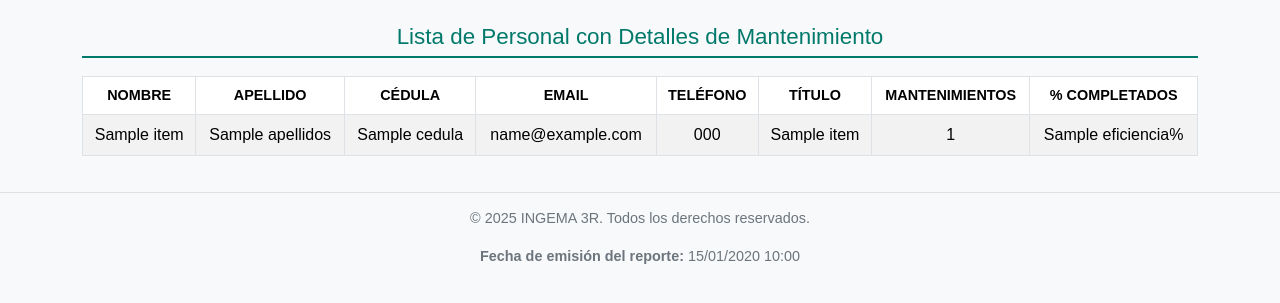
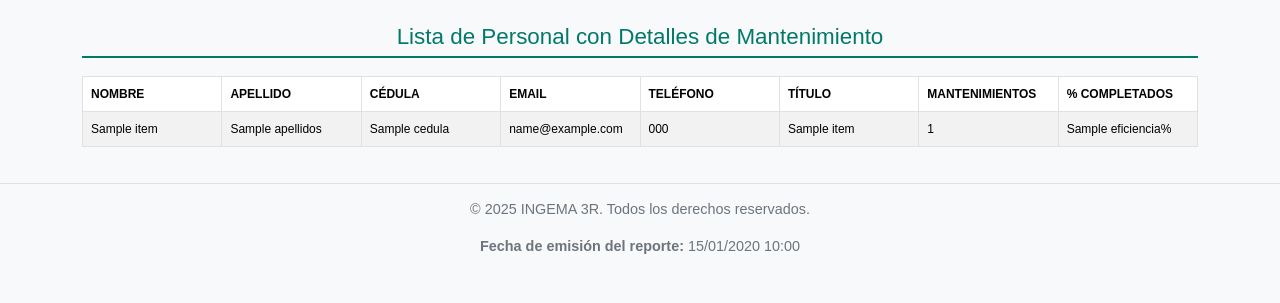
Before and after one commit to Cristiang1021/backendMantenimiento, a Flask app: template app/templates/reporte_personal.html in a window 1280 px wide. Shown: the part 118-421 px from the top of the page. Run offline with Flask 3, Linux system fonts and the light colour scheme; the template is opened without the code that fills it: most values are stand-ins (such as "Sample title", 1, 10 or a date in 2020).

Commit message:
Final final

```diff
--- a/app/templates/reporte_personal.html
+++ b/app/templates/reporte_personal.html
@@ -1,10 +1,10 @@
 <!DOCTYPE html>
 <html lang="es">
 <head>
-    <meta charset="UTF-8">
-    <meta name="viewport" content="width=device-width, initial-scale=1.0">
+  <meta charset="UTF-8" />
+  <meta name="viewport" content="width=device-width, initial-scale=1.0" />
   <title>Reporte de Personal Detallado</title>
-    <link href="https://cdn.jsdelivr.net/npm/bootstrap@5.3.0-alpha3/dist/css/bootstrap.min.css" rel="stylesheet">
+  <link href="https://cdn.jsdelivr.net/npm/bootstrap@5.3.0-alpha3/dist/css/bootstrap.min.css" rel="stylesheet" />
   <style>
     body {
       font-family: 'Arial', sans-serif;
@@ -13,43 +13,53 @@
       margin: 0;
       padding: 0;
     }
+
     header {
       background-color: #2c3e50;
       color: white;
       padding: 20px;
     }
+
     .header-container {
       display: flex;
       align-items: center;
       justify-content: space-between;
     }
+
     .header-left {
       display: flex;
       align-items: center;
     }
+
     .header-left img {
       height: 70px;
       margin-right: 15px;
     }
+
     .header-center {
       text-align: center;
       flex-grow: 1;
     }
+
     .header-center h1 {
       margin: 0;
       font-size: 1.8rem;
     }
+
     .header-center p {
       margin: 0;
       font-size: 0.9rem;
     }
+
     .header-right {
       text-align: right;
       font-size: 0.9rem;
     }
+
     .header-right p {
       margin: 5px 0;
     }
+
     .section-title {
       color: #00796b;
       margin-top: 20px;
@@ -57,19 +67,28 @@
       border-bottom: 2px solid #00796b;
       padding-bottom: 5px;
     }
+
     table {
       margin-top: 10px;
+      table-layout: fixed;
+      width: 100%;
+      font-size: 0.75rem;
     }
+
     th {
       background-color: #00796b;
       color: white;
       text-transform: uppercase;
-            font-size: 0.9rem;
     }
-        td, th {
+
+    td,
+    th {
       padding: 10px;
-            text-align: center;
+      text-align: left;
+      word-break: break-word;
+      overflow-wrap: break-word;
     }
+
     footer {
       background-color: #f8f9fa;
       color: #6c757d;
@@ -85,7 +104,7 @@
   <header>
     <div class="header-container container">
       <div class="header-left">
-            <img src="https://encrypted-tbn0.gstatic.com/images?q=tbn:ANd9GcQ4TlE0_Eoucf37NFAq_hGXmChMSakbg_ug-47WUu6-st5CqqnuR25hwCzWK-jte5LoD_o&usqp=CAU" alt="Logo">
+        <img src="https://encrypted-tbn0.gstatic.com/images?q=tbn:ANd9GcQ4TlE0_Eoucf37NFAq_hGXmChMSakbg_ug-47WUu6-st5CqqnuR25hwCzWK-jte5LoD_o&usqp=CAU" alt="Logo" />
       </div>
       <div class="header-center">
         <h1>Reporte de Personal Detallado</h1>
@@ -101,9 +120,8 @@
   <main class="container mt-4">
     <h2 class="section-title text-center">Lista de Personal con Detalles de Mantenimiento</h2>
 
-    <!-- Tabla Detallada -->
     <div class="table-responsive">
-        <table class="table table-striped table-bordered text-center">
+      <table class="table table-striped table-bordered">
         <thead>
           <tr>
             <th>Nombre</th>
```
Lines whose indentation alone changed are shown as unchanged.
